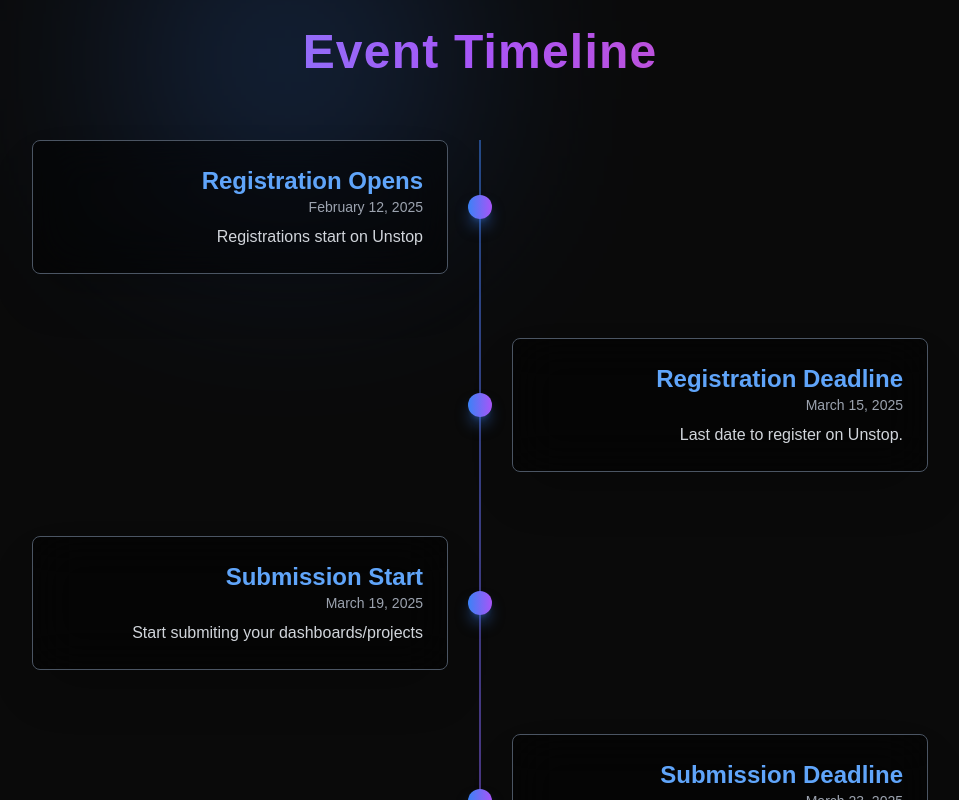
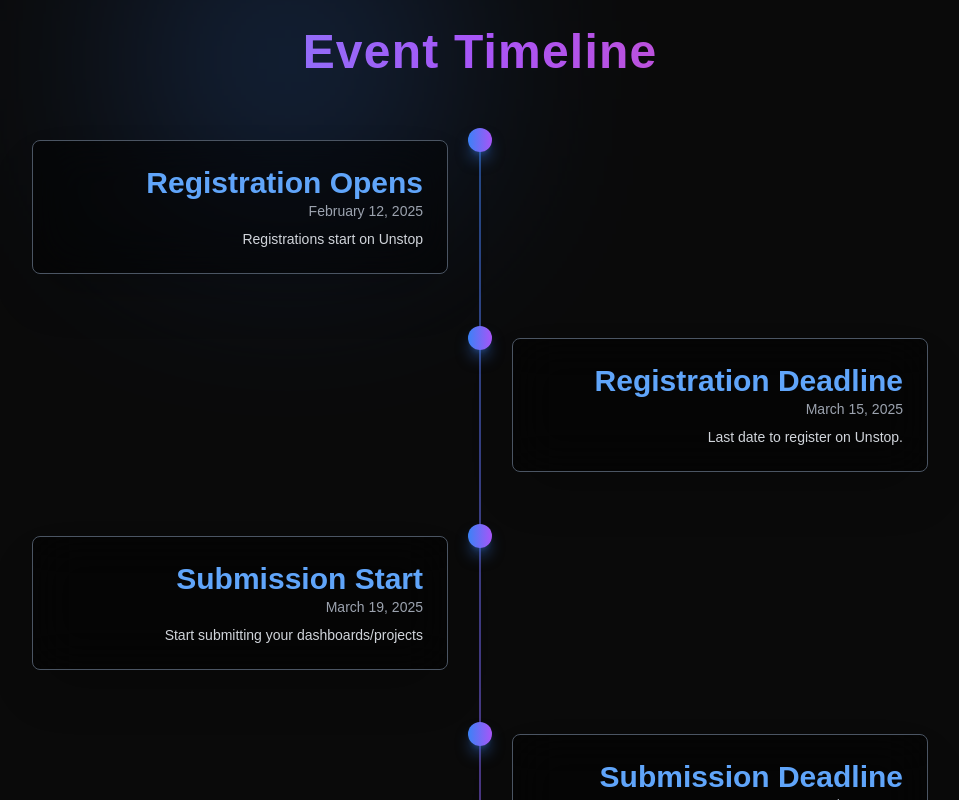
Before and after one commit to nitinmahala/DataViz-2025, a Next.js app: page / in a window 1280 px wide. Shown: the part 2100-2900 px from the top of the page, without its empty margins (160-1119 px from the left). Built offline with nearby package versions, Linux system fonts and the light colour scheme.

Commit message:
Update page.tsx

```diff
--- a/page.tsx
+++ b/page.tsx
@@ -238,7 +238,6 @@ export default function Page() {
   </div>
 </section>
 
-
 {/* Timeline Section */}
 <section className="relative py-24 bg-[#0a0a0a] text-white overflow-hidden" id="timeline">
   {/* Background Neon Glow */}
@@ -259,53 +258,31 @@ export default function Page() {
         <div className="absolute w-px h-full -translate-x-1/2 left-1/2 bg-gradient-to-b from-blue-500 to-purple-500 shadow-lg shadow-blue-500/50" />
 
         {[
-          {
-            date: "February 12, 2025",
-            title: "Registration Opens",
-            description: "Registrations start on Unstop",
-          },
-          {
-            date: "March 15, 2025",
-            title: "Registration Deadline",
-            description: "Last date to register on Unstop.",
-          },
-          {
-            date: "March 19, 2025",
-            title: "Submission Start",
-            description: "Start submiting your dashboards/projects",
-          },
-          {
-            date: "March 23, 2025",
-            title: "Submission Deadline",
-            description: "Final date to submit your dashboards/project.",
-          },
-          {
-            date: "March 31, 2025",
-            title: "Winners Announcement",
-            description: "Results will be declared after evaluation.",
-          },
+          { date: "February 12, 2025", title: "Registration Opens", description: "Registrations start on Unstop" },
+          { date: "March 15, 2025", title: "Registration Deadline", description: "Last date to register on Unstop." },
+          { date: "March 19, 2025", title: "Submission Start", description: "Start submitting your dashboards/projects" },
+          { date: "March 23, 2025", title: "Submission Deadline", description: "Final date to submit your dashboards/project." },
+          { date: "March 31, 2025", title: "Winners Announcement", description: "Results will be declared after evaluation." },
         ].map((event, index) => (
           <div
             key={event.title}
-            className={`relative flex items-center gap-8 mb-16 transition-transform duration-500 ease-in-out ${
-              index % 2 === 0 ? "flex-row animate-floatLeft" : "flex-row-reverse animate-floatRight"
-            }`}
+            className={`relative flex items-center gap-8 mb-16 transition-transform duration-500 ease-in-out ${index % 2 === 0 ? "flex-row animate-floatLeft" : "flex-row-reverse animate-floatRight"}`}
           >
             {/* Glassmorphic Neon Event Card */}
-            <div className="w-1/2 text-right">
+            <div className="w-full sm:w-1/2 text-right">
               <div
                 className={`p-6 rounded-lg border border-gray-600 shadow-2xl backdrop-blur-xl bg-black/50 transition-transform duration-500 ease-in-out hover:scale-105 hover:shadow-blue-500/40 ${
                   index % 2 === 0 ? "mr-4" : "ml-4"
-                }`}
+                } overflow-hidden relative z-10`}
               >
-                <h3 className="text-2xl font-bold text-blue-400">{event.title}</h3>
-                <p className="text-sm text-gray-400">{event.date}</p>
-                <p className="mt-2 text-gray-300">{event.description}</p>
+                <h3 className="text-2xl sm:text-3xl font-bold text-blue-400">{event.title}</h3>
+                <p className="text-xs sm:text-sm text-gray-400">{event.date}</p>
+                <p className="mt-2 text-xs sm:text-sm text-gray-300">{event.description}</p>
               </div>
             </div>
 
-            {/* Steady Circle Marker */}
-            <div className="absolute w-6 h-6 -translate-x-1/2 left-1/2 rounded-full bg-gradient-to-r from-blue-500 to-purple-500 shadow-lg shadow-blue-500/50" />
+            {/* Steady Circle Marker at the Top */}
+            <div className="absolute w-6 h-6 -translate-x-1/2 left-1/2 top-0 transform -translate-y-1/2 rounded-full bg-gradient-to-r from-blue-500 to-purple-500 shadow-lg shadow-blue-500/50 z-20" />
 
             {/* Empty Space for Alignment */}
             <div className="w-1/2" />
@@ -315,6 +292,7 @@ export default function Page() {
     </div>
   </div>
 </section>
+
 
 
 {/* How to Participate */}
@@ -619,7 +597,7 @@ export default function Page() {
       <div>
         <h3 className="mb-4 text-lg font-bold text-white">About Trinity Club</h3>
         <p className="text-gray-400">
-          Trinity Club at AIT, Pune, empowers students in AI, ML, and Data Science through workshops, events, and hands-on projects, fostering growth and innovation.
+          TTrinity Club at AIT, Pune, empowers students in AI, ML, and Data Science through workshops, events, and hands-on projects, fostering growth and innovation.
         </p>
       </div>
 
```
